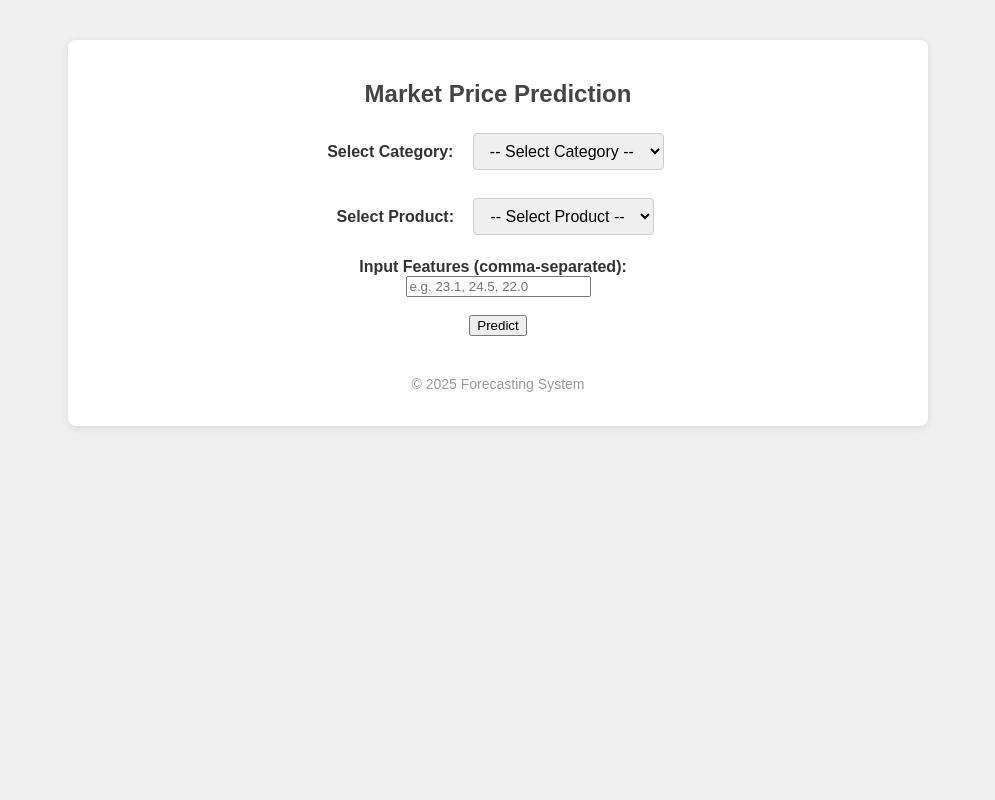
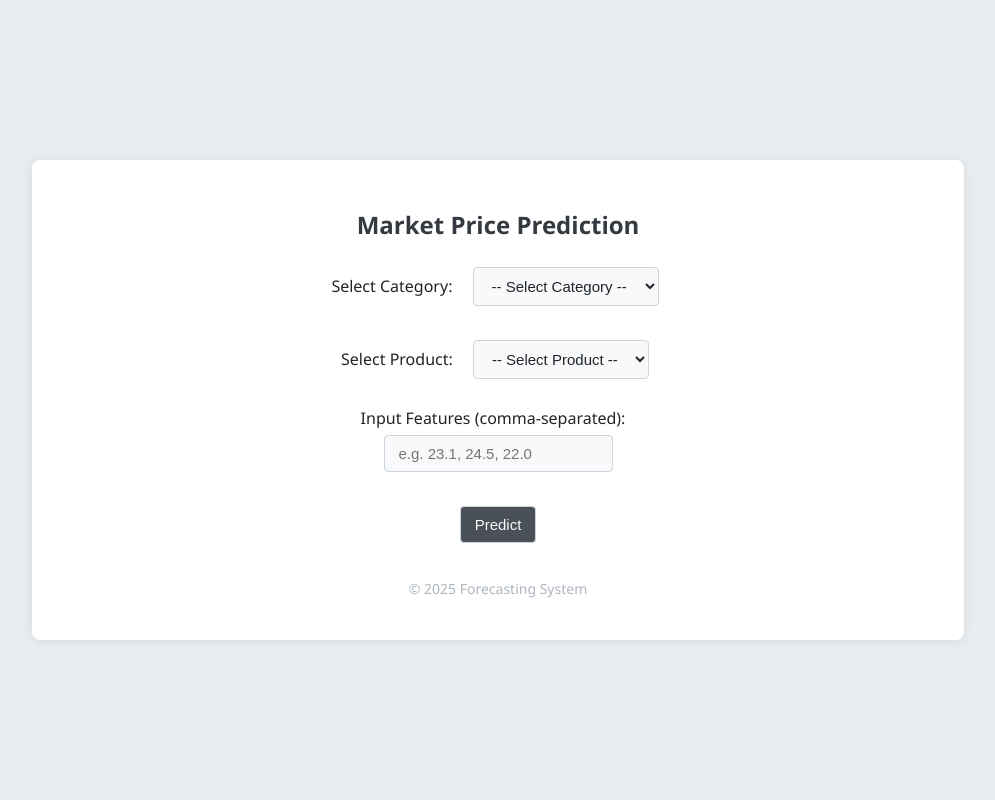
Before and after one commit to KeneanDita/AutoWeaver, a Flask app: template templates/index.html in a window 1280 px wide. Shown: the whole page, without its empty margins (142-1137 px from the left). Run offline with Flask 3, Linux system fonts and the light colour scheme; the template is opened without the code that fills it, so the values that code supplies are empty.

Commit message:
Css for tryouts

```diff
--- a/static/css/style.css
+++ b/static/css/style.css
@@ -1,61 +1,75 @@
 body {
-    font-family: Arial, sans-serif;
-    background-color: #f0f0f0;
-    color: #333;
+    font-family: 'Segoe UI', Tahoma, Geneva, Verdana, sans-serif;
+    background-color: #e9ecef;
+    color: #212529;
     margin: 0;
     padding: 0;
+    display: flex;
+    justify-content: center;
+    align-items: center;
+    height: 100vh;
 }
 
 .container {
-    max-width: 800px;
-    margin: 40px auto;
-    background-color: #fff;
-    padding: 20px 30px;
-    box-shadow: 0 2px 8px rgba(0, 0, 0, 0.1);
+    width: 90%;
+    max-width: 860px;
+    background-color: #ffffff;
+    padding: 28px 36px;
+    box-shadow: 0 1px 10px rgba(0, 0, 0, 0.08);
     border-radius: 8px;
+    text-align: center;
 }
 
 h1, h2 {
-    color: #444;
-    text-align: center;
+    color: #343a40;
+    font-weight: 600;
 }
 
 form {
-    margin-bottom: 20px;
-    text-align: center;
+    margin-top: 20px;
 }
 
 label {
-    font-weight: bold;
+    font-weight: 500;
     margin-right: 10px;
 }
 
-select, button {
-    padding: 8px 12px;
-    font-size: 16px;
-    margin: 5px;
+select, input[type="text"], input[type="submit"] {
+    padding: 9px 14px;
+    font-size: 15px;
+    margin: 6px;
     border-radius: 4px;
-    border: 1px solid #ccc;
+    border: 1px solid #ced4da;
+    background-color: #f8f9fa;
+    color: #212529;
 }
 
-button {
-    background-color: #555;
-    color: white;
+input[type="submit"] {
+    background-color: #495057;
+    color: #f8f9fa;
     cursor: pointer;
+    transition: background-color 0.2s ease-in-out;
 }
 
-button:hover {
-    background-color: #333;
+input[type="submit"]:hover {
+    background-color: #343a40;
 }
 
 ul {
-    padding-left: 20px;
-    list-style-type: decimal;
+    padding-left: 0;
+    list-style-type: none;
+    margin-top: 20px;
+}
+
+ul li {
+    text-align: left;
+    padding: 6px 0;
+    border-bottom: 1px solid #dee2e6;
 }
 
 footer {
-    margin-top: 40px;
+    margin-top: 30px;
     text-align: center;
     font-size: 14px;
-    color: #999;
+    color: #adb5bd;
 }
```
